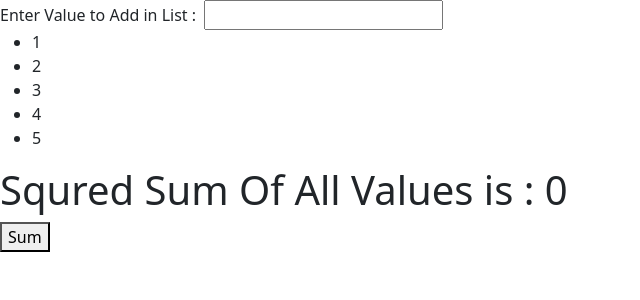
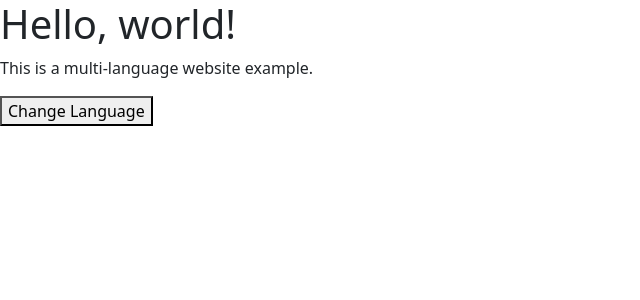
Before and after one commit to gajerajaydeep/ch-3-Tuvoc-Training-, a React (Create React App) app in the folder ch-3/: page / in a window 1280 px wide. Shown: the top 300 px of the page, without its empty margins (0-640 px from the left). Built offline with nearby package versions, Linux system fonts and the light colour scheme.

Commit message:
Task_c changes completed

```diff
--- a/ch-3/src/App.js
+++ b/ch-3/src/App.js
@@ -7,6 +7,7 @@ import Language_optin from "./Ch_3_Tasks/Task_c/Language_optin";
 import Task_d from "./Ch_3_Tasks/Task_d";
 import Task_e from "./Ch_3_Tasks/Task_e";
 import Task_f from "./Ch_3_Tasks/Task_f";
+import Task_c from "./Ch_3_Tasks/Task_c"
 
 
 function App() {
@@ -18,7 +19,8 @@ function App() {
       {/* <Language_optin /> */}
       {/* <Task_d/> */}
       {/* <Task_e/> */}
-      <Task_f />
+      {/* <Task_f /> */}
+      <Task_c/>
 
     </>
   );
--- /dev/null
+++ b/ch-3/src/Ch_3_Tasks/Task_c.js
@@ -0,0 +1,76 @@
+import React, { createContext, useContext, useState } from 'react';
+
+
+const LanguageContext = createContext();
+
+
+function LanguageProvider({ children }) {
+  const [language, setLanguage] = useState('en');
+
+  const toggleLanguage = () => {
+    setLanguage((prevLanguage) => (prevLanguage === 'en' ? 'es' : 'en'));
+  };
+
+  const value = { language, toggleLanguage };
+
+  return (
+    <LanguageContext.Provider value={value}>{children}</LanguageContext.Provider>
+  );
+}
+
+
+function Text() {
+  const { language } = useContext(LanguageContext);
+
+  const translations = {
+    en: {
+      greeting: 'Hello, world!',
+      description: 'This is a multi-language website example.',
+      button: 'Change Language',
+    },
+    es: {
+      greeting: '¡Hola, mundo!',
+      description: 'Este es un ejemplo de sitio web multi-idioma.',
+      button: 'Cambiar Idioma',
+    },
+  };
+
+  return (
+    <div>
+      <h1>{translations[language].greeting}</h1>
+      <p>{translations[language].description}</p>
+    </div>
+  );
+}
+
+
+function LanguageToggle() {
+  const { toggleLanguage, language } = useContext(LanguageContext);
+  const translations = {
+      en: {
+          button: 'Change Language',
+      },
+      es: {
+          button: 'Cambiar Idioma',
+      },
+  };
+  return (
+    <button onClick={toggleLanguage}>
+      {translations[language].button}
+    </button>
+  );
+}
+
+
+function App() {
+  return (
+    <LanguageProvider>
+      <div>
+        <Text />
+        <LanguageToggle/>
+      </div>
+    </LanguageProvider>
+  );
+}
+
+export default App;
```
